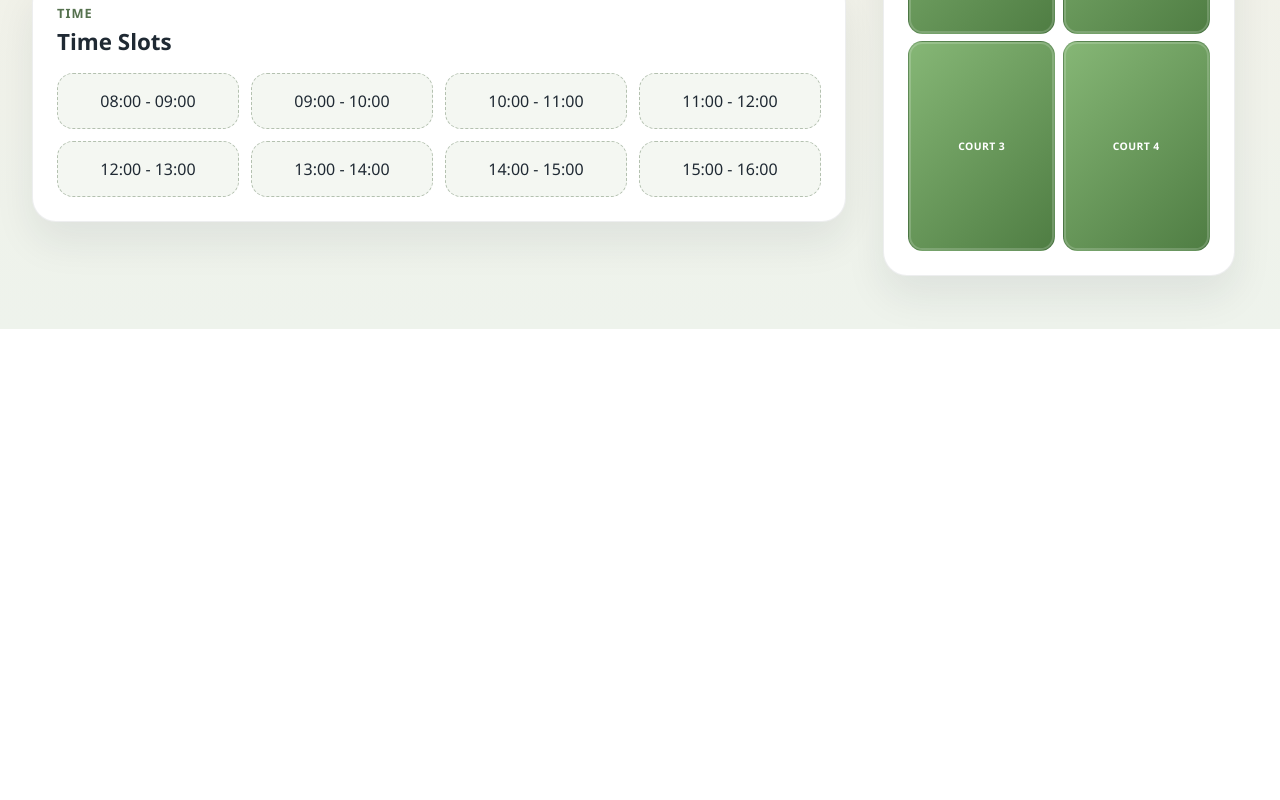
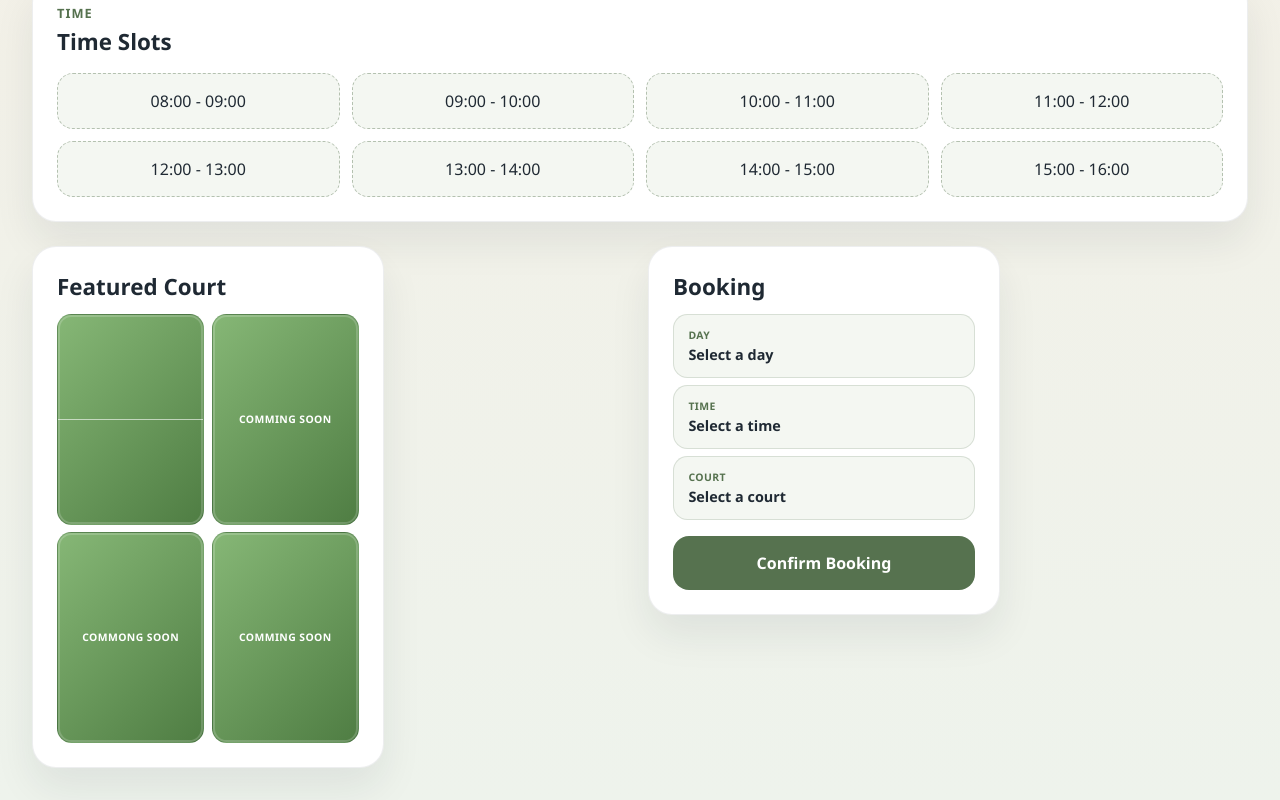
Before and after one commit to JeanBlig/DraftPadel, an Angular app: page /home in a window 1280 px wide. Shown: the part 471-1271 px from the top of the page. Before the commit the page ends 800 px from the top, so only its background shows below. Built offline with nearby package versions, Linux system fonts and the light colour scheme.

Commit message:
Half Court Functionality Check point

```diff
--- /dev/null
+++ b/src/app/components/booking/booking.component.css
@@ -0,0 +1,73 @@
+:host {
+  display: block;
+  width: 100%;
+  max-width: 22rem;
+  margin-inline: 0 auto;
+  justify-self: start;
+}
+
+.card {
+  width: 100%;
+  padding: 1.5rem;
+  border-radius: 1.5rem;
+  background: #fff;
+  border: 1px solid rgba(31, 41, 51, 0.08);
+  box-shadow: 0 20px 40px rgba(31, 41, 51, 0.08);
+}
+
+.card-header {
+  margin-bottom: 0.75rem;
+}
+
+h2 {
+  margin: 0;
+  font-size: 1.4rem;
+}
+
+.booking-details {
+  display: grid;
+  gap: 0.45rem;
+}
+
+.booking-row {
+  display: grid;
+  gap: 0.2rem;
+  padding: 0.8rem 0.9rem;
+  border-radius: 0.9rem;
+  background: #f4f7f2;
+  border: 1px solid rgba(86, 114, 79, 0.18);
+}
+
+.booking-label {
+  font-size: 0.65rem;
+  font-weight: 700;
+  letter-spacing: 0.04em;
+  text-transform: uppercase;
+  color: #56724f;
+}
+
+.booking-value {
+  color: #1f2933;
+  font-size: 0.9rem;
+  font-weight: 600;
+}
+
+.booking-button {
+  width: 100%;
+  margin-top: 1rem;
+  padding: 1rem 1.1rem;
+  border: 0;
+  border-radius: 1rem;
+  background: #56724f;
+  color: #fff;
+  font: inherit;
+  font-size: 1rem;
+  font-weight: 700;
+  cursor: pointer;
+  transition: transform 0.2s ease, background-color 0.2s ease;
+}
+
+.booking-button:hover {
+  transform: translateY(-2px);
+  background: #44603e;
+}
--- /dev/null
+++ b/src/app/components/booking/booking.component.html
@@ -0,0 +1,22 @@
+<section class="card">
+  <div class="card-header">
+    <h2>{{ title() }}</h2>
+  </div>
+
+  <div class="booking-details" aria-label="Booking summary">
+    <div class="booking-row">
+      <span class="booking-label">Day</span>
+      <span class="booking-value">Select a day</span>
+    </div>
+    <div class="booking-row">
+      <span class="booking-label">Time</span>
+      <span class="booking-value">Select a time</span>
+    </div>
+    <div class="booking-row">
+      <span class="booking-label">Court</span>
+      <span class="booking-value">Select a court</span>
+    </div>
+  </div>
+
+  <button type="button" class="booking-button">Confirm Booking</button>
+</section>
--- /dev/null
+++ b/src/app/components/booking/booking.component.ts
@@ -0,0 +1,11 @@
+import { Component, input } from '@angular/core';
+
+@Component({
+  selector: 'app-booking',
+  standalone: true,
+  templateUrl: './booking.component.html',
+  styleUrl: './booking.component.css'
+})
+export class BookingComponent {
+  title = input('Booking');
+}
--- a/src/app/components/court/court.component.css
+++ b/src/app/components/court/court.component.css
@@ -2,8 +2,8 @@
   display: block;
   width: 100%;
   max-width: 22rem;
-  margin-inline: auto;
-  justify-self: center;
+  margin-inline: 0 auto;
+  justify-self: start;
 }
 
 .card {
@@ -41,6 +41,34 @@ h2 {
   box-shadow: inset 0 0 0 2px rgba(255, 255, 255, 0.18);
 }
 
+.split-court {
+  flex-direction: column;
+  padding: 0;
+  overflow: hidden;
+}
+
+.court-half {
+  flex: 1 1 50%;
+  width: 100%;
+  display: flex;
+  align-items: center;
+  justify-content: center;
+  border: 0;
+  background: transparent;
+  color: #fff;
+  font: inherit;
+  cursor: pointer;
+  transition: background-color 0.2s ease;
+}
+
+.court-half + .court-half {
+  border-top: 1px solid rgba(255, 255, 255, 0.6);
+}
+
+.court-half.selected {
+  background: rgba(31, 41, 51, 0.18);
+}
+
 .court-tile span {
   color: #fff;
   font-size: 0.65rem;
--- a/src/app/components/court/court.component.html
+++ b/src/app/components/court/court.component.html
@@ -4,17 +4,32 @@
   </div>
 
   <div class="court-grid" aria-label="Court grid">
-    <div class="court-tile">
-      <span>Court 1</span>
+    <div class="court-tile split-court">
+      <button
+        type="button"
+        class="court-half"
+        [class.selected]="selectedSection === 'top'"
+        (click)="selectSection('top')"
+      >
+
+      </button>
+      <button
+        type="button"
+        class="court-half"
+        [class.selected]="selectedSection === 'bottom'"
+        (click)="selectSection('bottom')"
+      >
+
+      </button>
     </div>
     <div class="court-tile">
-      <span>Court 2</span>
+      <span>Comming Soon</span>
     </div>
     <div class="court-tile">
-      <span>Court 3</span>
+      <span>Commong Soon</span>
     </div>
     <div class="court-tile">
-      <span>Court 4</span>
+      <span>Comming Soon</span>
     </div>
   </div>
 </section>
--- a/src/app/components/court/court.component.ts
+++ b/src/app/components/court/court.component.ts
@@ -8,4 +8,9 @@ import { Component, input } from '@angular/core';
 })
 export class CourtComponent {
   title = input('Court');
+  selectedSection: 'top' | 'bottom' | null = null;
+
+  selectSection(section: 'top' | 'bottom'): void {
+    this.selectedSection = section;
+  }
 }
--- a/src/app/pages/home/home.component.css
+++ b/src/app/pages/home/home.component.css
@@ -32,9 +32,16 @@ h2 {
   gap: 1.5rem;
 }
 
+.booking-panel {
+  display: grid;
+  grid-template-columns: repeat(2, minmax(0, 1fr));
+  gap: 1rem;
+  align-items: start;
+}
+
 @media (min-width: 900px) {
   .page-layout {
-    grid-template-columns: minmax(0, 1.55fr) minmax(15rem, 0.72fr);
+    grid-template-columns: 1fr;
     align-items: start;
   }
 }
--- a/src/app/pages/home/home.component.html
+++ b/src/app/pages/home/home.component.html
@@ -17,5 +17,9 @@
       (slotSelected)="onTimeSlotSelected($event)"
     />
   </div>
-  <app-court title="Featured Court" />
+
+  <section class="booking-panel">
+    <app-court title="Featured Court" />
+    <app-booking title="Booking" />
+  </section>
 </section>
--- a/src/app/pages/home/home.component.ts
+++ b/src/app/pages/home/home.component.ts
@@ -1,4 +1,5 @@
 import { Component } from '@angular/core';
+import { BookingComponent } from '../../components/booking/booking.component';
 import { CalendarComponent } from '../../components/calendar/calendar.component';
 import { CourtComponent } from '../../components/court/court.component';
 import { TimeComponent } from '../../components/time/time.component';
@@ -6,7 +7,7 @@ import { TimeComponent } from '../../components/time/time.component';
 @Component({
   selector: 'app-home',
   standalone: true,
-  imports: [CalendarComponent, CourtComponent, TimeComponent],
+  imports: [BookingComponent, CalendarComponent, CourtComponent, TimeComponent],
   templateUrl: './home.component.html',
   styleUrl: './home.component.css'
 })
```
